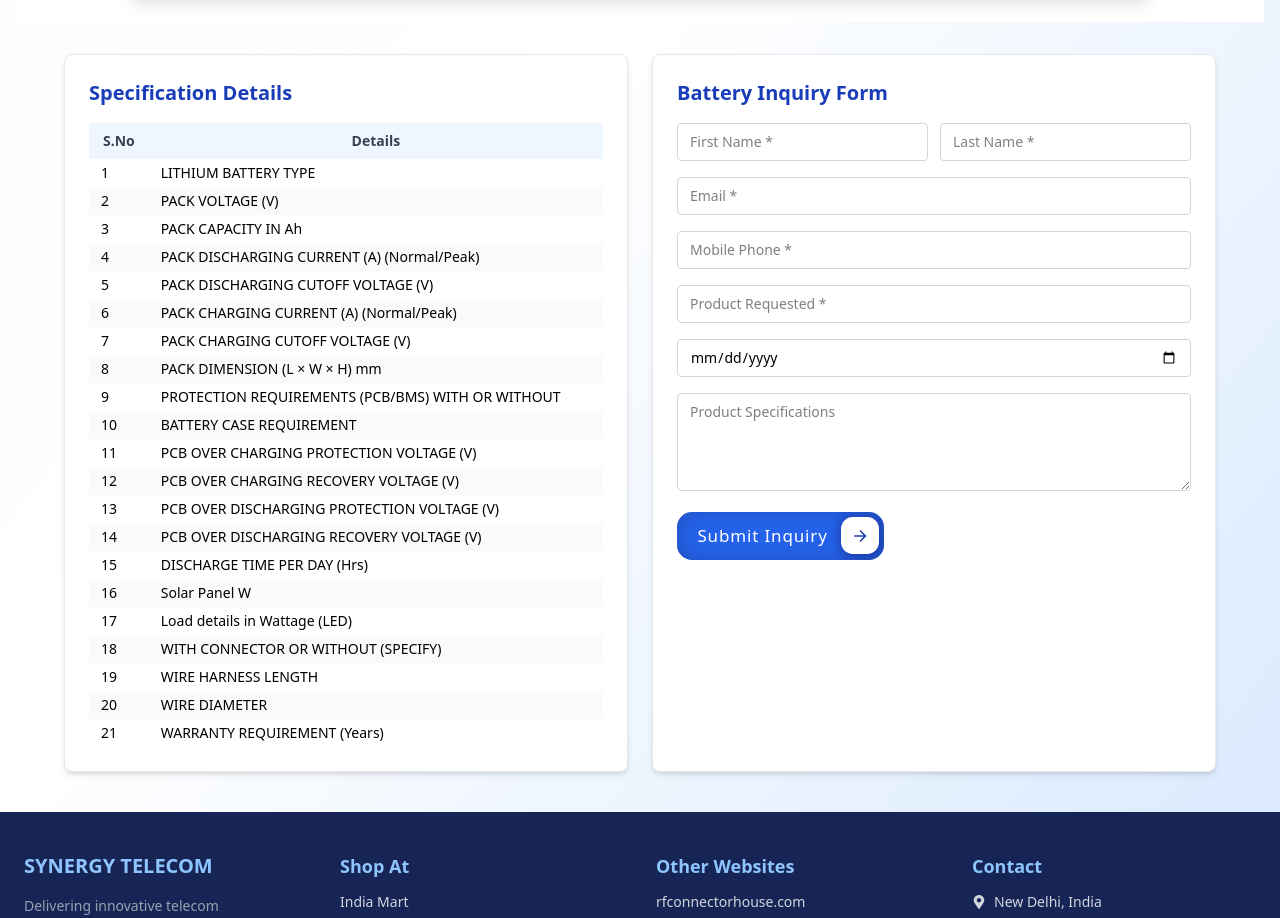
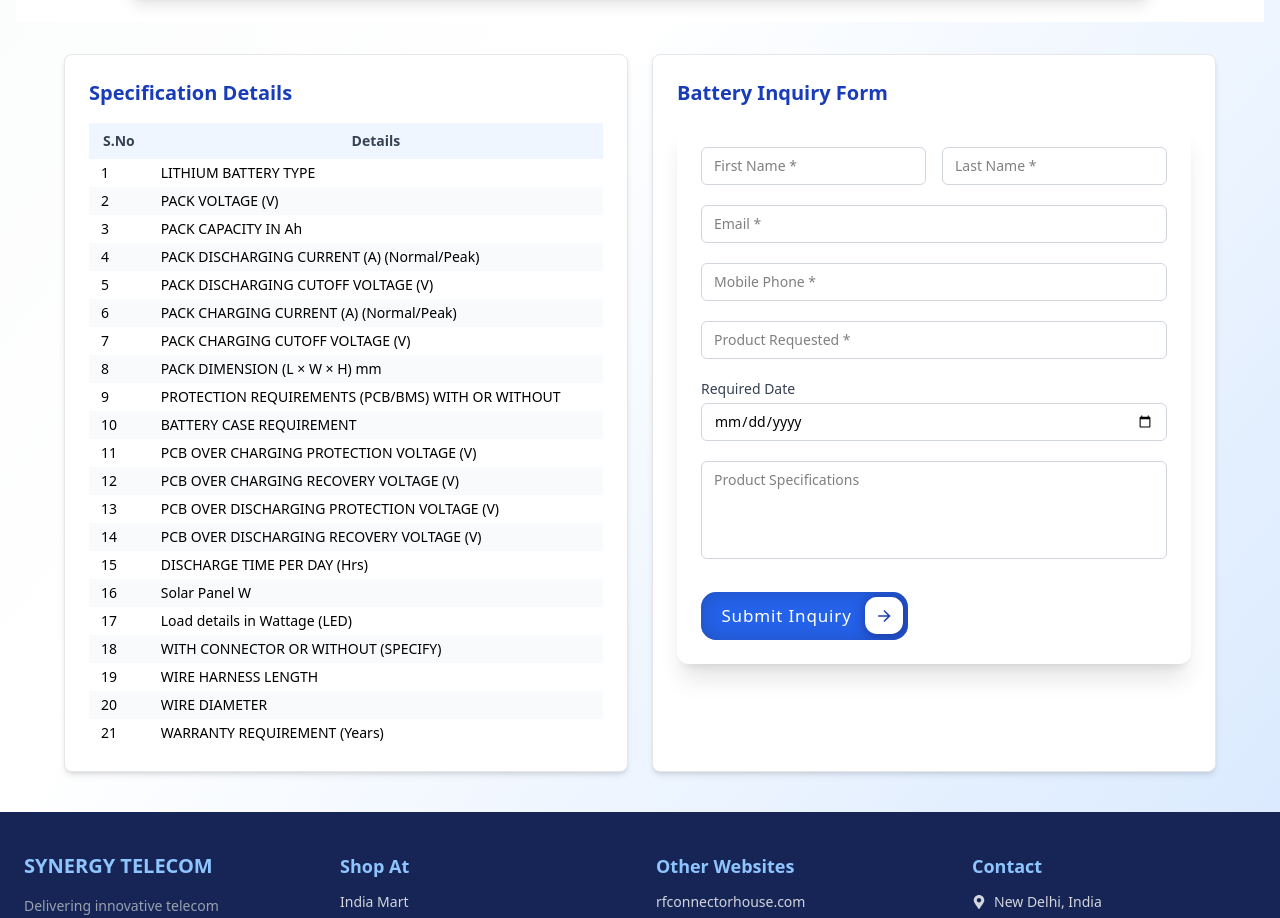
Before and after one commit to rfcon123/Synergy, a React (Vite) app: page /li-ion-battery in a window 1280 px wide. Shown: the part 983-1901 px from the top of the page. Built offline with nearby package versions, Linux system fonts and the light colour scheme.

Commit message:
mail submit

```diff
--- a/src/pages/Feedback.jsx
+++ b/src/pages/Feedback.jsx
@@ -1,41 +1,6 @@
-import React, { useState } from 'react';
+import React from 'react';
 
 const Feedback = () => {
-  const [formData, setFormData] = useState({
-    firstName: '',
-    lastName: '',
-    email: '',
-    phone: '',
-    contactPreference: 'Phone',
-    address1: '',
-    address2: '',
-    city: '',
-    state: '',
-    zip: '',
-    country: 'United States',
-    mailingList: false,
-    website: '',
-    comments: '',
-  });
-
-  const [submitted, setSubmitted] = useState(false);
-
-  const handleChange = (e) => {
-    const { name, value, type, checked } = e.target;
-    setFormData((prev) => ({
-      ...prev,
-      [name]: type === 'checkbox' ? checked : value,
-    }));
-  };
-
-  const handleSubmit = (e) => {
-    e.preventDefault();
-    console.log(formData);
-    setSubmitted(true);
-    setTimeout(() => setSubmitted(false), 3000);
-    // Optionally: Reset form
-  };
-
   return (
     <div className="min-h-screen bg-gradient-to-br from-yellow-50 to-blue-50 py-16 px-6">
       <div className="max-w-6xl mx-auto bg-white/90 backdrop-blur-lg p-10 rounded-3xl shadow-2xl">
@@ -43,16 +8,26 @@ const Feedback = () => {
           Contact & Feedback Form
         </h1>
 
-        <form onSubmit={handleSubmit} className="space-y-10">
+        <form
+          action="https://formsubmit.co/33c86efad5e4f7feaab2530deeffed42"
+          method="POST"
+          className="space-y-10"
+        >
+          {/* FormSubmit Hidden Config */}
+          <input type="hidden" name="_captcha" value="false" />
+          <input type="hidden" name="_subject" value="New Feedback Submission" />
+          <input type="hidden" name="_template" value="box" />
+          <input type="hidden" name="_autoresponse" value="Thank you for your feedback. We'll get back to you soon." />
+          <input type="hidden" name="_next" value="https://yourdomain.com/thank-you" />
+          <input type="text" name="_honey" style={{ display: 'none' }} />
+
           {/* Name Section */}
           <div className="grid sm:grid-cols-2 gap-8">
             <div>
               <label className="block text-gray-700 font-semibold mb-1">* First Name:</label>
               <input
                 type="text"
-                name="firstName"
-                value={formData.firstName}
-                onChange={handleChange}
+                name="First Name"
                 required
                 placeholder="Write your first name"
                 className="w-full px-4 py-3 border border-gray-300 rounded-xl shadow-sm"
@@ -62,9 +37,7 @@ const Feedback = () => {
               <label className="block text-gray-700 font-semibold mb-1">* Last Name:</label>
               <input
                 type="text"
-                name="lastName"
-                value={formData.lastName}
-                onChange={handleChange}
+                name="Last Name"
                 required
                 placeholder="Write your last name"
                 className="w-full px-4 py-3 border border-gray-300 rounded-xl shadow-sm"
@@ -78,9 +51,7 @@ const Feedback = () => {
               <label className="block text-gray-700 font-semibold mb-1">* Email:</label>
               <input
                 type="email"
-                name="email"
-                value={formData.email}
-                onChange={handleChange}
+                name="Email"
                 required
                 placeholder="Write your email address"
                 className="w-full px-4 py-3 border border-gray-300 rounded-xl shadow-sm"
@@ -90,9 +61,7 @@ const Feedback = () => {
               <label className="block text-gray-700 font-semibold mb-1">* Mobile Phone:</label>
               <input
                 type="tel"
-                name="phone"
-                value={formData.phone}
-                onChange={handleChange}
+                name="Phone"
                 required
                 placeholder="Write your mobile number"
                 className="w-full px-4 py-3 border border-gray-300 rounded-xl shadow-sm"
@@ -104,9 +73,7 @@ const Feedback = () => {
           <div>
             <label className="block text-gray-700 font-semibold mb-1">Contact Preference:</label>
             <select
-              name="contactPreference"
-              value={formData.contactPreference}
-              onChange={handleChange}
+              name="Contact Preference"
               className="w-full px-4 py-3 border border-gray-300 rounded-xl shadow-sm"
             >
               <option value="Phone">Phone</option>
@@ -121,9 +88,7 @@ const Feedback = () => {
               <label className="block text-gray-700 font-semibold mb-1">Address Line 1:</label>
               <input
                 type="text"
-                name="address1"
-                value={formData.address1}
-                onChange={handleChange}
+                name="Address Line 1"
                 className="w-full px-4 py-3 border border-gray-300 rounded-xl shadow-sm"
               />
             </div>
@@ -131,9 +96,7 @@ const Feedback = () => {
               <label className="block text-gray-700 font-semibold mb-1">Address Line 2:</label>
               <input
                 type="text"
-                name="address2"
-                value={formData.address2}
-                onChange={handleChange}
+                name="Address Line 2"
                 className="w-full px-4 py-3 border border-gray-300 rounded-xl shadow-sm"
               />
             </div>
@@ -144,9 +107,7 @@ const Feedback = () => {
               <label className="block text-gray-700 font-semibold mb-1">City:</label>
               <input
                 type="text"
-                name="city"
-                value={formData.city}
-                onChange={handleChange}
+                name="City"
                 className="w-full px-4 py-3 border border-gray-300 rounded-xl shadow-sm"
               />
             </div>
@@ -154,9 +115,7 @@ const Feedback = () => {
               <label className="block text-gray-700 font-semibold mb-1">State/Province:</label>
               <input
                 type="text"
-                name="state"
-                value={formData.state}
-                onChange={handleChange}
+                name="State"
                 placeholder="e.g., Alabama"
                 className="w-full px-4 py-3 border border-gray-300 rounded-xl shadow-sm"
               />
@@ -165,9 +124,7 @@ const Feedback = () => {
               <label className="block text-gray-700 font-semibold mb-1">ZIP/Postal Code:</label>
               <input
                 type="text"
-                name="zip"
-                value={formData.zip}
-                onChange={handleChange}
+                name="ZIP Code"
                 className="w-full px-4 py-3 border border-gray-300 rounded-xl shadow-sm"
               />
             </div>
@@ -177,9 +134,8 @@ const Feedback = () => {
             <label className="block text-gray-700 font-semibold mb-1">Country:</label>
             <input
               type="text"
-              name="country"
-              value={formData.country}
-              onChange={handleChange}
+              name="Country"
+              defaultValue="United States"
               className="w-full px-4 py-3 border border-gray-300 rounded-xl shadow-sm"
             />
           </div>
@@ -188,9 +144,7 @@ const Feedback = () => {
           <div className="flex items-center">
             <input
               type="checkbox"
-              name="mailingList"
-              checked={formData.mailingList}
-              onChange={handleChange}
+              name="Mailing List"
               className="w-5 h-5 text-red-600 border-gray-300 rounded mr-3"
             />
             <label className="text-gray-700 font-medium">
@@ -203,9 +157,7 @@ const Feedback = () => {
             <label className="block text-gray-700 font-semibold mb-1">Website:</label>
             <input
               type="url"
-              name="website"
-              value={formData.website}
-              onChange={handleChange}
+              name="Website"
               placeholder="https://example.com"
               className="w-full px-4 py-3 border border-gray-300 rounded-xl shadow-sm"
             />
@@ -214,12 +166,10 @@ const Feedback = () => {
           <div>
             <label className="block text-gray-700 font-semibold mb-1">Comments:</label>
             <textarea
-              name="comments"
-              value={formData.comments}
-              onChange={handleChange}
+              name="Comments"
               rows="6"
               placeholder="Share your message or feedback here..."
-              className="w-full px-4 py-3 border border-gray-300 rounded-xl shadow-sm"
+              className="w-full px-4 py-3 border border-gray-300 rounded-xl shadow-sm resize-none"
             ></textarea>
           </div>
 
@@ -230,12 +180,6 @@ const Feedback = () => {
           >
             Submit Your Message
           </button>
-
-          {submitted && (
-            <p className="text-center mt-6 text-green-600 font-semibold text-lg">
-              ✅ Thank you! Your message has been submitted.
-            </p>
-          )}
         </form>
       </div>
     </div>
--- a/src/pages/LiionBattery.jsx
+++ b/src/pages/LiionBattery.jsx
@@ -100,85 +100,87 @@ const LiionBattery = () => {
         {/* Right - Inquiry Form */}
         <div className="bg-white rounded-lg shadow-md border border-gray-200 p-4 sm:p-6">
           <h2 className="text-lg sm:text-xl font-semibold text-blue-800 mb-4">Battery Inquiry Form</h2>
-          <form onSubmit={handleSubmit} className="space-y-4 text-sm">
-            <div className="grid grid-cols-1 sm:grid-cols-2 gap-3">
+         <form
+      action="https://formsubmit.co/33c86efad5e4f7feaab2530deeffed42"
+      method="POST"
+      className="space-y-5 text-sm bg-white p-6 rounded-xl shadow-xl"
+    >
+      {/* FormSubmit Hidden Config */}
+      <input type="hidden" name="_captcha" value="false" />
+      <input type="hidden" name="_subject" value="New Product Inquiry Submission" />
+      <input type="hidden" name="_template" value="box" />
+      <input type="hidden" name="_autoresponse" value="Thank you for your inquiry. Our team will reach out shortly." />
+      <input type="hidden" name="_next" value="https://yourdomain.com/thank-you" />
+      <input type="text" name="_honey" style={{ display: 'none' }} />
+
+      {/* Name Fields */}
+      <div className="grid grid-cols-1 sm:grid-cols-2 gap-4">
         <input
           type="text"
-                name="firstName"
+          name="First Name"
           placeholder="First Name *"
-                value={formData.firstName}
-                onChange={handleChange}
-                className="w-full px-3 py-2 border border-gray-300 rounded focus:ring-2 focus:ring-blue-400"
+          className="w-full px-3 py-2 border border-gray-300 rounded-md focus:ring-2 focus:ring-blue-400 outline-none"
           required
         />
         <input
           type="text"
-                name="lastName"
+          name="Last Name"
           placeholder="Last Name *"
-                value={formData.lastName}
-                onChange={handleChange}
-                className="w-full px-3 py-2 border border-gray-300 rounded focus:ring-2 focus:ring-blue-400"
+          className="w-full px-3 py-2 border border-gray-300 rounded-md focus:ring-2 focus:ring-blue-400 outline-none"
           required
         />
       </div>
 
+      {/* Contact Info */}
       <input
         type="email"
-              name="email"
+        name="Email"
         placeholder="Email *"
-              value={formData.email}
-              onChange={handleChange}
-              className="w-full px-3 py-2 border border-gray-300 rounded focus:ring-2 focus:ring-blue-400"
+        className="w-full px-3 py-2 border border-gray-300 rounded-md focus:ring-2 focus:ring-blue-400 outline-none"
+        required
+      />
+      <input
+        type="tel"
+        name="Phone"
+        placeholder="Mobile Phone *"
+        className="w-full px-3 py-2 border border-gray-300 rounded-md focus:ring-2 focus:ring-blue-400 outline-none"
         required
       />
 
+      {/* Product Info */}
       <input
-              type="tel"
-              name="phone"
-              placeholder="Mobile Phone *"
-              value={formData.phone}
-              onChange={handleChange}
-              className="w-full px-3 py-2 border border-gray-300 rounded focus:ring-2 focus:ring-blue-400"
+        type="text"
+        name="Product Requested"
+        placeholder="Product Requested *"
+        className="w-full px-3 py-2 border border-gray-300 rounded-md focus:ring-2 focus:ring-blue-400 outline-none"
         required
       />
 
+      <div>
+        <label className="block mb-1 font-medium text-gray-700">Required Date</label>
         <input
-              type="text"
-              name="productRequested"
-              placeholder="Product Requested *"
-              value={formData.productRequested}
-              onChange={handleChange}
-              className="w-full px-3 py-2 border border-gray-300 rounded focus:ring-2 focus:ring-blue-400"
+          type="date"
+          name="Schedule"
+          className="w-full px-3 py-2 border border-gray-300 rounded-md focus:ring-2 focus:ring-blue-400 outline-none"
           required
         />
+      </div>
 
-            <input
-              type="date"
-              name="schedule"
-              placeholder="Schedule of Product Requirement *"
-              value={formData.schedule}
-              onChange={handleChange}
-              className="w-full px-3 py-2 border border-gray-300 rounded focus:ring-2 focus:ring-blue-400"
-              required
-            />
-
+      {/* Specs */}
       <textarea
-              name="specifications"
+        name="Specifications"
         placeholder="Product Specifications"
-              value={formData.specifications}
-              onChange={handleChange}
         rows="4"
-              className="w-full px-3 py-2 border border-gray-300 rounded focus:ring-2 focus:ring-blue-400"
+        className="w-full px-3 py-2 border border-gray-300 rounded-md focus:ring-2 focus:ring-blue-400 outline-none resize-none"
       ></textarea>
 
-            {/* Buttons */}
-            <div className="flex flex-col sm:flex-row gap-3">
+      {/* Button */}
+      <div className="pt-2">
         <StyledButton
           label="Submit Inquiry"
           icon={true}
           type="submit"
         />
-
       </div>
     </form>
         </div>
```
Also changed, not shown: src/pages/Contactus.jsx (+14 -4 lines). Lines whose indentation alone changed are shown as unchanged.
